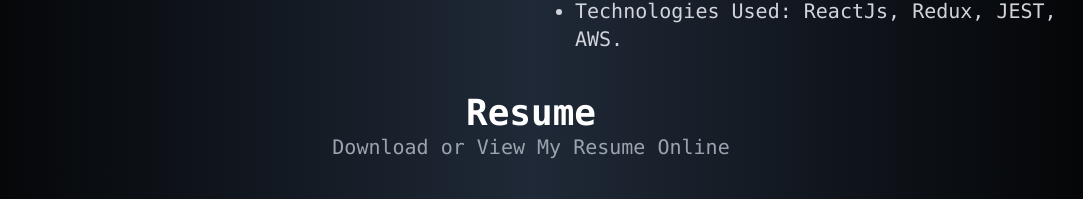
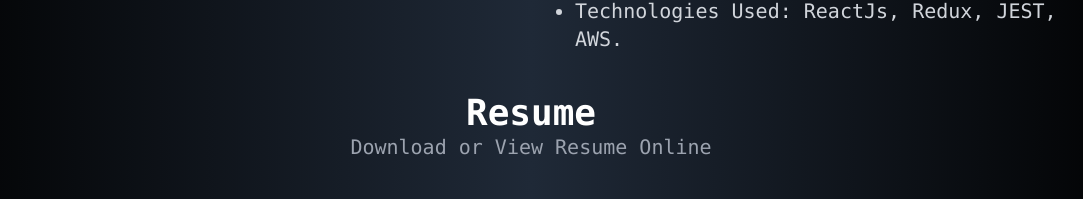
Before and after one commit to bsingh6636/myPortfolio, a React (Create React App) app: page / in a window 1280 px wide. Shown: the part 3131-3330 px from the top of the page, without its empty margins (109-1192 px from the left). Built offline with nearby package versions, Linux system fonts and the light colour scheme; no server answers; a web font is replaced by a local one.

Commit message:
Update ResumeLan.js

```diff
--- a/src/Language/ResumeLan.js
+++ b/src/Language/ResumeLan.js
@@ -1,7 +1,7 @@
 export const ResumeLan = {
     en: {
         title: "Resume",
-        description: "Download or View My Resume Online",
+        description: "Download or View  Resume Online",
         downloadButton: "Download PDF",
         viewButton: "View Online",
         footer: "Feel free to download my resume and reach out if you’re interested in working together!"
```
